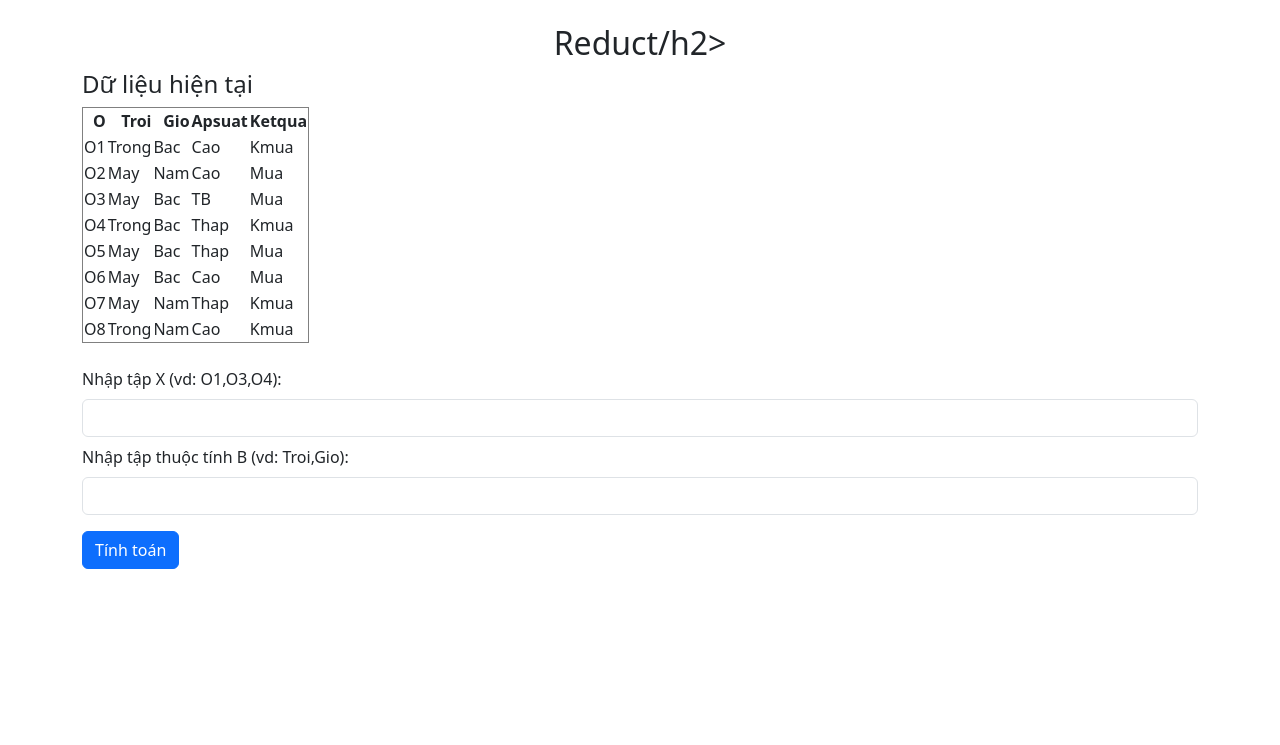
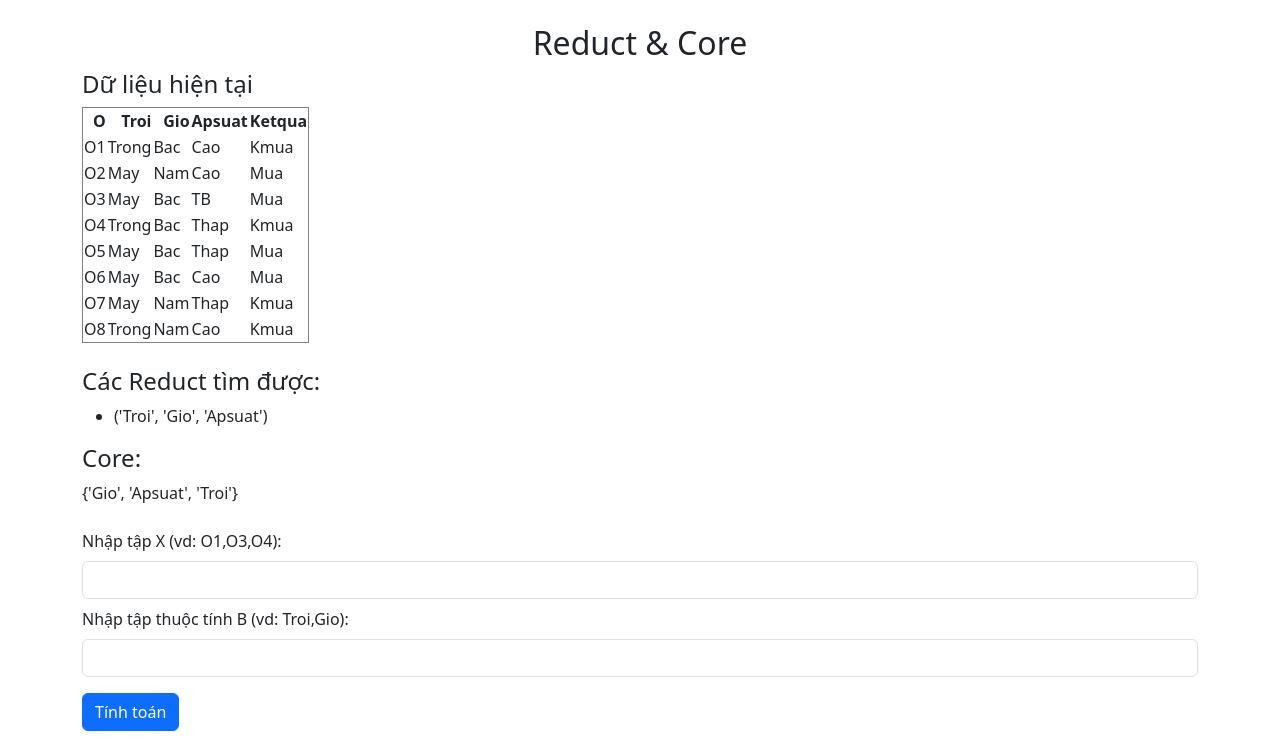
Before and after one commit to cuongmpdev/datamining, a Flask app: page /reduct/ in a window 1280 px wide. Shown: the top 745 px of the page. Run offline with Flask 3, Linux system fonts and the light colour scheme.

Commit message:
update reduct

```diff
--- a/pages/reduct/reduct.py
+++ b/pages/reduct/reduct.py
@@ -1,5 +1,6 @@
 from flask import Flask, Blueprint, render_template, request
 import pandas as pd
+import itertools
 
 app = Flask(__name__)
 
@@ -10,7 +11,6 @@ bp = Blueprint(
     template_folder='templates'
 )
 
-# Dữ liệu mẫu
 data = {
     "O": ["O1","O2","O3","O4","O5","O6","O7","O8"],
     "Troi": ["Trong","May","May","Trong","May","May","May","Trong"],
@@ -19,24 +19,57 @@ data = {
     "Ketqua": ["Kmua","Mua","Mua","Kmua","Mua","Mua","Kmua","Kmua"]
 }
 df = pd.DataFrame(data)
+attr_names = ["Troi","Gio","Apsuat"]
 
 def get_equivalence_classes(df, attributes):
-    """Tạo các lớp tương đương dựa trên tập thuộc tính B"""
     if not attributes:
         return [[obj] for obj in df["O"]]
     groups = df.groupby(attributes, dropna=False)
     return [list(group["O"]) for _, group in groups]
 
 def lower_upper_approximation(df, X, B):
-    """Tính Lower & Upper approximation"""
     eq_classes = get_equivalence_classes(df, B)
     lower = [obj for cls in eq_classes if set(cls).issubset(X) for obj in cls]
     upper = [obj for cls in eq_classes if set(cls).intersection(X) for obj in cls]
     alpha = len(lower) / len(upper) if len(upper) > 0 else 0
     return lower, upper, alpha
 
+def is_reduct(attrs):
+    groups = {}
+    for row in df.itertuples(index=False):
+        key = tuple(getattr(row, a) for a in attrs)
+        groups.setdefault(key, []).append(row)
+    for g in groups.values():
+        decs = set(r.Ketqua for r in g)
+        if len(decs) > 1:
+            return False
+    return True
+
+def find_reducts_and_core():
+    reducts = []
+    for r in range(1, len(attr_names)+1):
+        for combo in itertools.combinations(attr_names, r):
+            if is_reduct(combo):
+                # kiểm tra tối tiểu
+                minimal = True
+                for k in range(1, len(combo)):
+                    for sub in itertools.combinations(combo, k):
+                        if is_reduct(sub):
+                            minimal = False
+                            break
+                    if not minimal:
+                        break
+                if minimal:
+                    reducts.append(combo)
+    core = set(reducts[0]) if reducts else set()
+    for r in reducts[1:]:
+        core &= set(r)
+    return reducts, core
+
 @bp.route("/", methods=["GET", "POST"])
 def index():
+    reducts, core = find_reducts_and_core()
+
     if request.method == "POST":
         X_input = request.form.get("X")
         B_input = request.form.get("B")
@@ -46,10 +79,18 @@ def index():
 
         lower, upper, alpha = lower_upper_approximation(df, X, B)
 
-        return render_template("result.html",
-                               lower=lower, upper=upper, alpha=alpha,
-                               B=B, X=X, table=df.to_html(index=False))
-    return render_template("index.html", table=df.to_html(index=False))
+        return render_template(
+            "result.html",
+            lower=lower, upper=upper, alpha=alpha,
+            B=B, X=X, table=df.to_html(index=False),
+            reducts=reducts, core=core
+        )
+
+    return render_template(
+        "index.html",
+        table=df.to_html(index=False),
+        reducts=reducts, core=core
+    )
 
 app.register_blueprint(bp)
 
--- a/pages/reduct/templates/index.html
+++ b/pages/reduct/templates/index.html
@@ -1,13 +1,29 @@
 <!DOCTYPE html>
 <html>
 <head>
-    <title>Reduct</title>
+    <title>Reduct & Core</title>
     <link rel="stylesheet" href="https://cdn.jsdelivr.net/npm/bootstrap@5.3.0/dist/css/bootstrap.min.css">
 </head>
 <body class="container mt-4">
-    <h2 class="text-center">Reduct/h2>
+    <h2 class="text-center">Reduct & Core</h2>
+
     <h4>Dữ liệu hiện tại</h4>
     {{ table | safe }}
+
+    <h4 class="mt-4">Các Reduct tìm được:</h4>
+    {% if reducts %}
+        <ul>
+        {% for r in reducts %}
+            <li>{{ r }}</li>
+        {% endfor %}
+        </ul>
+    {% else %}
+        <p>Không tìm thấy reduct.</p>
+    {% endif %}
+
+    <h4>Core:</h4>
+    <p>{{ core }}</p>
+
     <form method="POST" class="mt-4">
         <label class="form-label">Nhập tập X (vd: O1,O3,O4):</label>
         <input type="text" name="X" class="form-control" required>
```
Also changed, not shown: pages/reduct/templates/result.html (+25 -8 lines).
